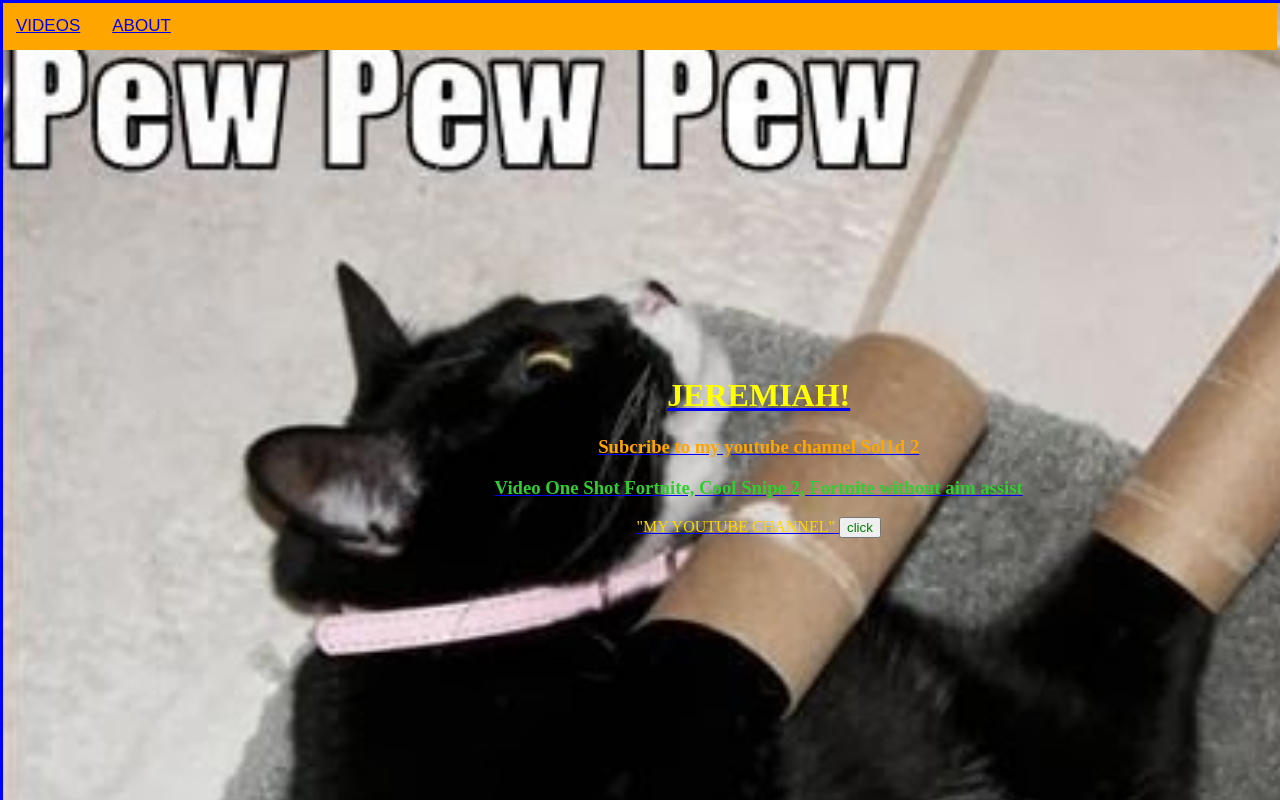
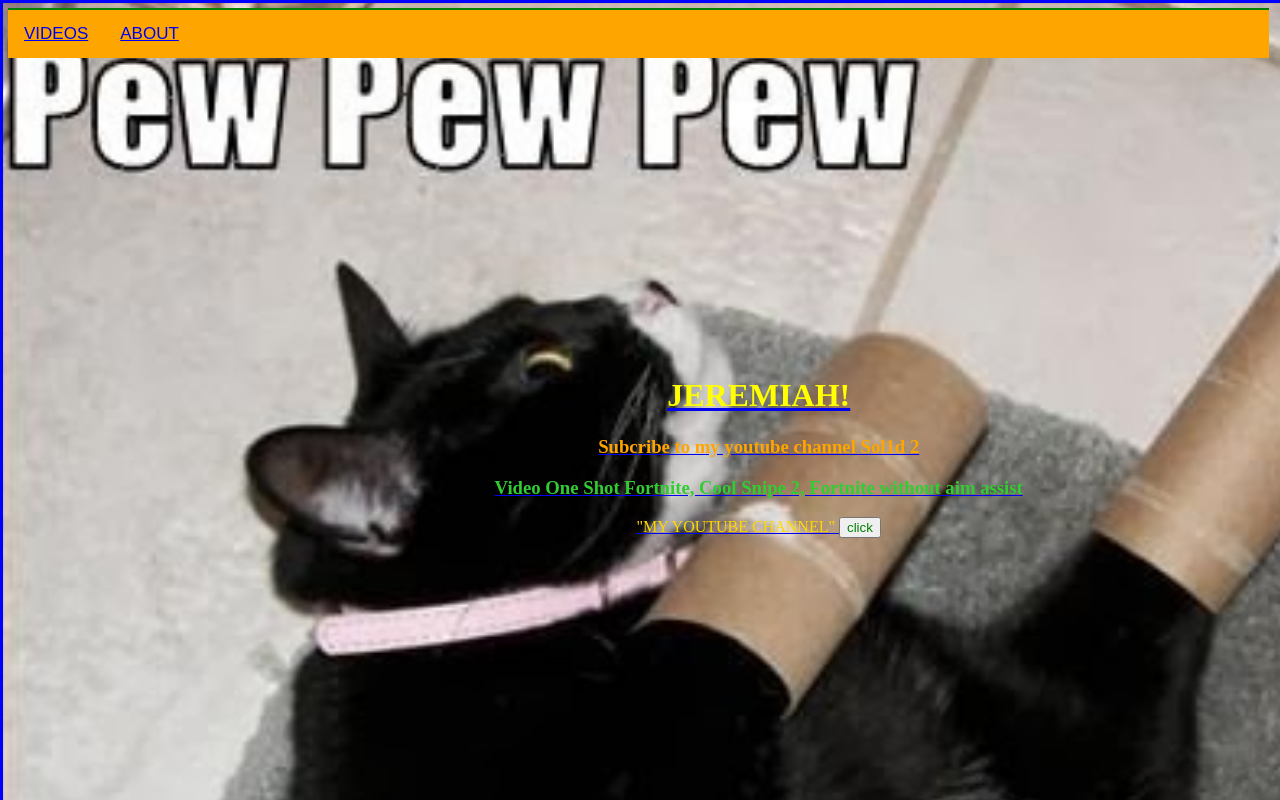
Before and after one commit to wow123456789/IsMyWebpage, a plain HTML site: page Jeremiahawe.html in a window 1280 px wide. Drawn offline with Linux system fonts and the light colour scheme.

Commit message:
Update Jeremiahawe.html

```diff
--- a/Jeremiahawe.html
+++ b/Jeremiahawe.html
@@ -3,7 +3,7 @@
 <head>
 <meta name="viewport" content="width=device-width, initial-scale=1">
 <style type="text/css">
-.tab {position:absolute;overflow: hidden;border-top: 2px solid green;width:99.8%;background-color: orange;top: 0px;right:0px;left:0px;}
+.tab{overflow: hidden;border-top: 2px solid green;width:99.8%;background-color: orange;padding:0;margin:0;top: 0px;right:0px;left:0px;}
 .tab button{background-color: inherit;float: left;border: none;outline: none;cursor:pointer;padding: 14px 16px;transition: 0.3s;font-size: 17px;}
 .tab button.active{background-color: #ccc;}
 .tabcontent {display: none;padding: 6px 12px;border: 1px solid #ccc;border-top: none;}
```
